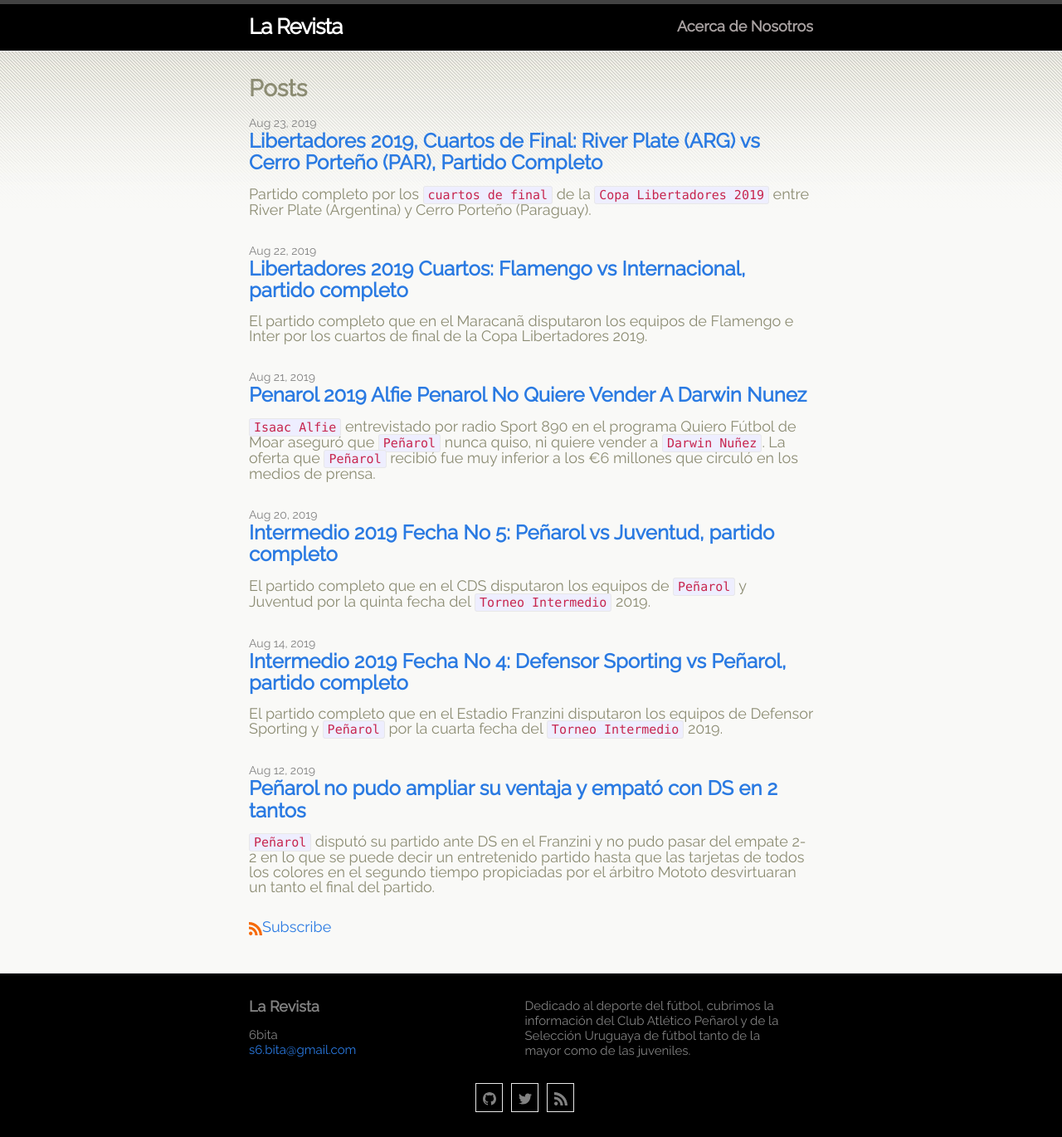
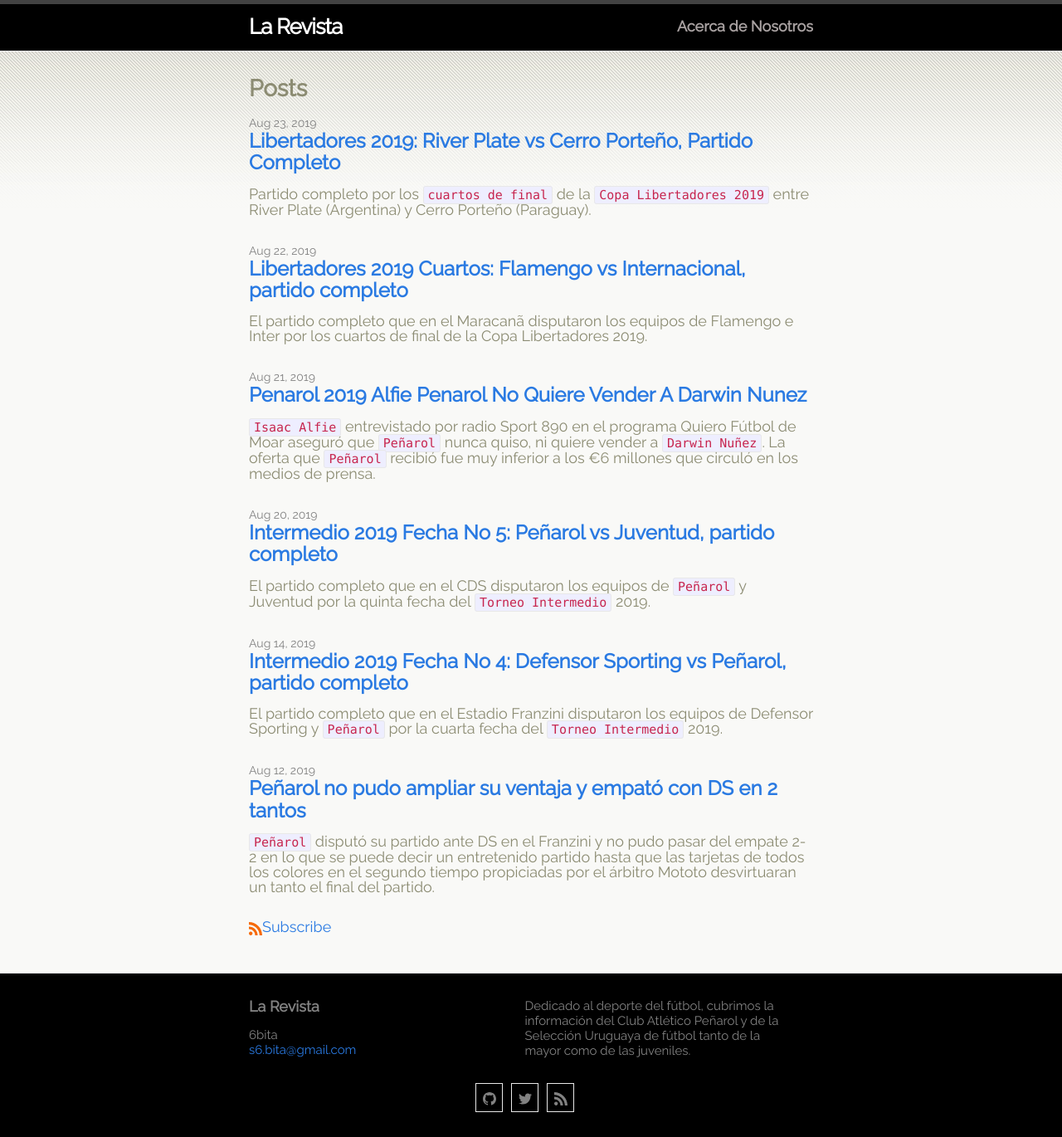
Before and after one commit to 6bita/magasinet, a Jekyll site: the page built from index.md, in a window 1280 px wide. Shown: the whole page at 83% size. Built offline with Jekyll 4.4.1, drawn with Linux system fonts in a browser that asks for light colours.

Commit message:
Update 2019-08-23-libertadores-2019-cuartos-de-final-river-plate-vs-cerro-porteno-partido-completo.md

```diff
--- a/_posts/2019-08-23-libertadores-2019-cuartos-de-final-river-plate-vs-cerro-porteno-partido-completo.md
+++ b/_posts/2019-08-23-libertadores-2019-cuartos-de-final-river-plate-vs-cerro-porteno-partido-completo.md
@@ -1,8 +1,8 @@
 ---
 layout: post
-title: "Libertadores 2019, Cuartos de Final: River Plate (ARG) vs Cerro Porteño (PAR), Partido Completo"
+title: "Libertadores 2019: River Plate vs Cerro Porteño, Partido Completo"
 name: "2019-08-23-libertadores-2019-cuartos-de-final-river-plate-vs-cerro-porteno-partido-completo.md"
-description: "Partido completo por los cuartos de final de la Copa Libertadores 2019 entre River Plate (Argentina) y Cerro Porteño (Paraguay)"
+description: "Partido completo por los cuartos de final de la Copa Libertadores 2019 entre River Plate y Cerro Porteño"
 link: https://mystream.to/watch/33y5ag1kuyep
 ---
 
```
